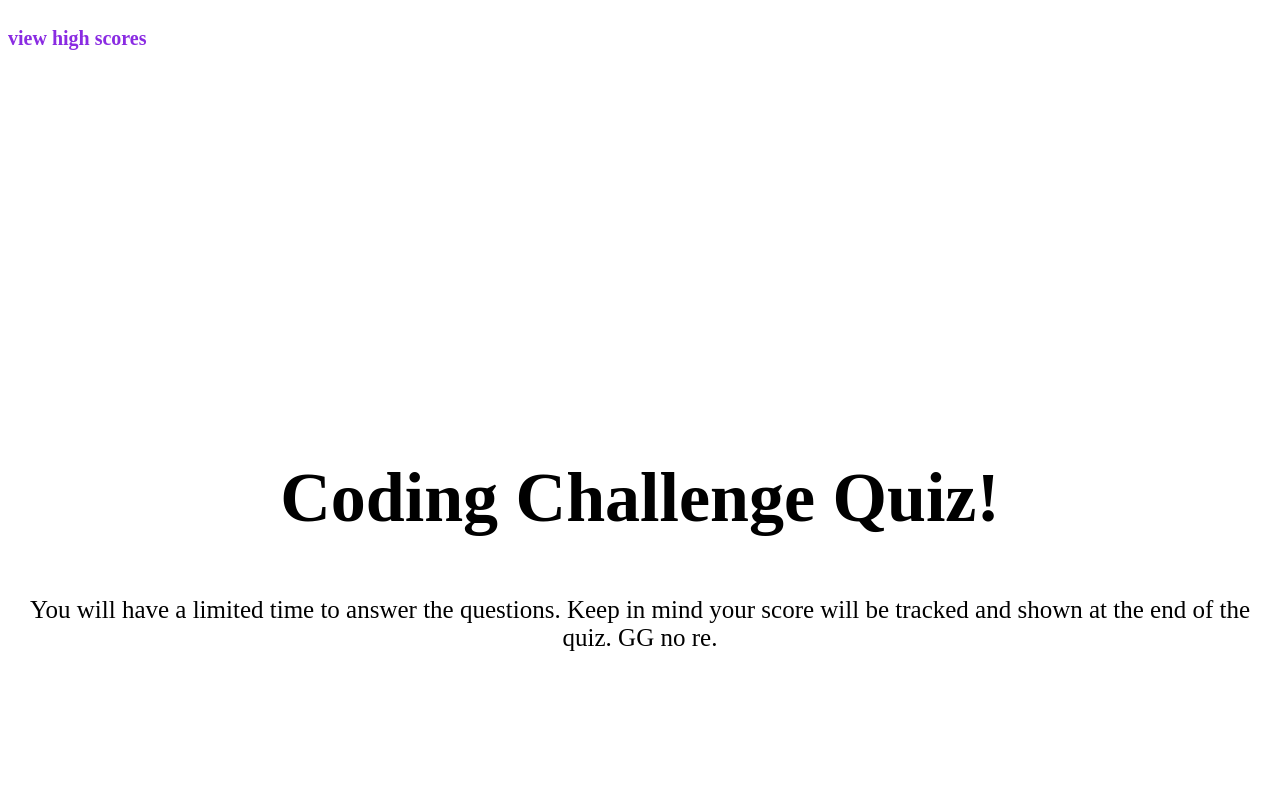
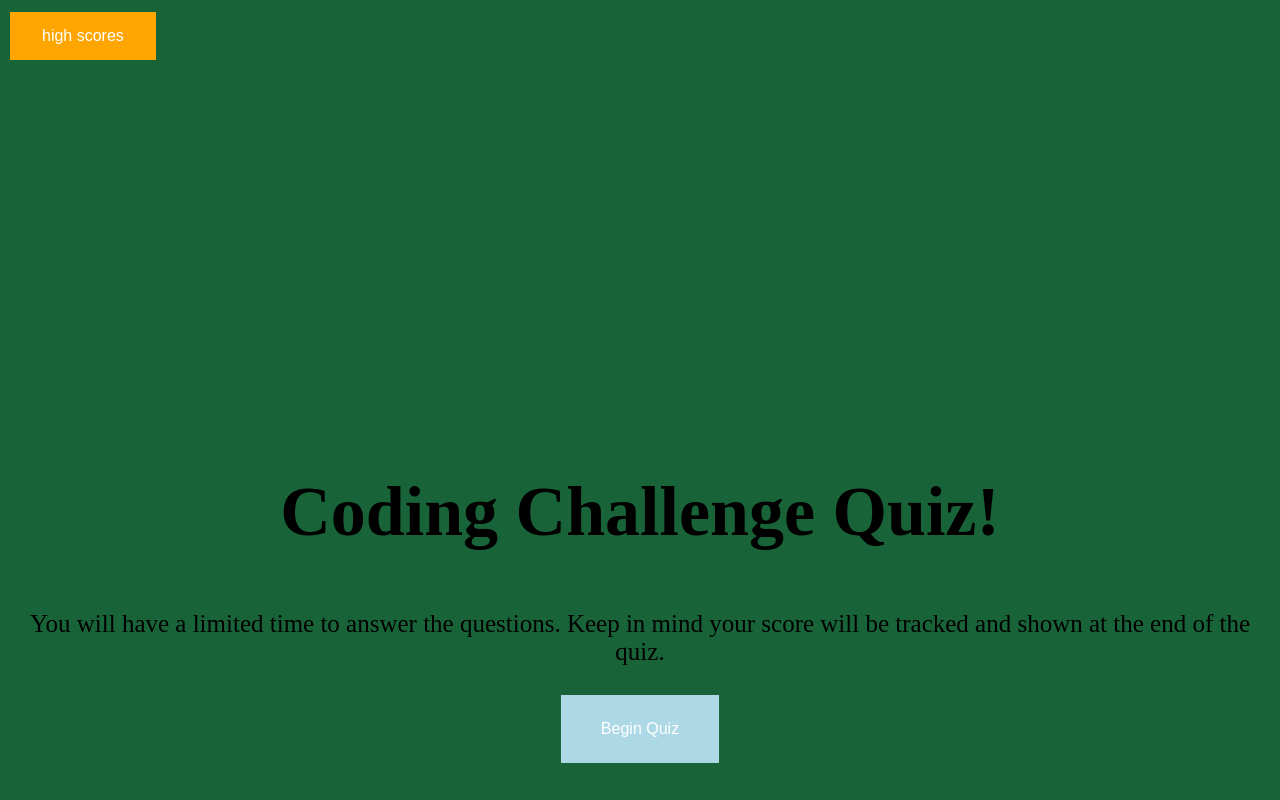
Before and after one commit to ShiromaJh/codequiz, a plain HTML site: page index.html in a window 1280 px wide. Drawn offline with Linux system fonts and the light colour scheme.

Commit message:
Added Script file and basic main page styling

```diff
--- a/index.html
+++ b/index.html
@@ -3,12 +3,12 @@
   <head>
     <meta charset="UTF-8" />
     <title>Coding Quiz</title>
-    <link rel="stylesheet" href="style.css">
+    <link rel="stylesheet" href="./style.css">
   </head>
 
   <body>
     <header>
-      <h4>view high scores</h4>
+      <button type="btn" id="high-score-button">high scores</button>
     </header>
 
     <section>
@@ -19,10 +19,20 @@
 
     <main>
       <p>
-        You will have a limited time to answer the questions. Keep in mind your score will be tracked and shown at the end of the quiz. GG no re.
+        You will have a limited time to answer the questions. Keep in mind your score will be tracked and shown at the end of the quiz.
       </p>
 
+      <button type="btn" id="start-button">Begin Quiz</button>
+
+
+
+
     </main>
+
+    <script>
+
+
+    </script>
 
 
 
--- a/style.css
+++ b/style.css
@@ -1,3 +1,6 @@
+* {
+    background-color: rgb(24, 100, 56);
+}
 header {
     color: blueviolet;
     font-size: 20px;
@@ -13,3 +16,29 @@ main {
     text-align: center;
     font-size: 25px;
 }
+
+#high-score-button {
+    background-color: orange;
+  border: none;
+  color: white;
+  padding: 15px 32px;
+  text-align: center;
+  text-decoration: none;
+  display: inline-block;
+  font-size: 16px;
+  margin: 4px 2px;
+  cursor: pointer;
+}
+
+#start-button {
+    background-color: lightblue;
+  border: none;
+  color: white;
+  padding: 25px 40px;
+  text-align: center;
+  text-decoration: none;
+  display: inline-block;
+  font-size: 16px;
+  margin: 4px 2px;
+  cursor: pointer;
+}
```
Also changed, not shown: script.js (added).
